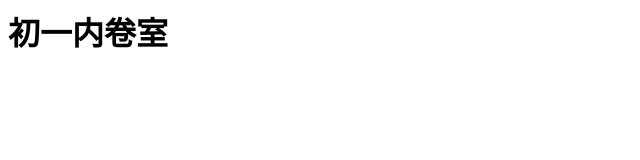
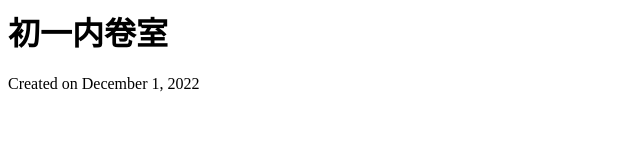
Before and after one commit to cynjs/cynjs.github.io, a plain HTML site: page index.html in a window 1280 px wide. Shown: the whole page, without its empty margins (0-640 px from the left). Drawn offline with Linux system fonts and the light colour scheme.

Commit message:
Update index.html

```diff
--- a/index.html
+++ b/index.html
@@ -1 +1,2 @@
 <h1>初一内卷室</h1>
+<p>Created on December 1, 2022</p>
```
